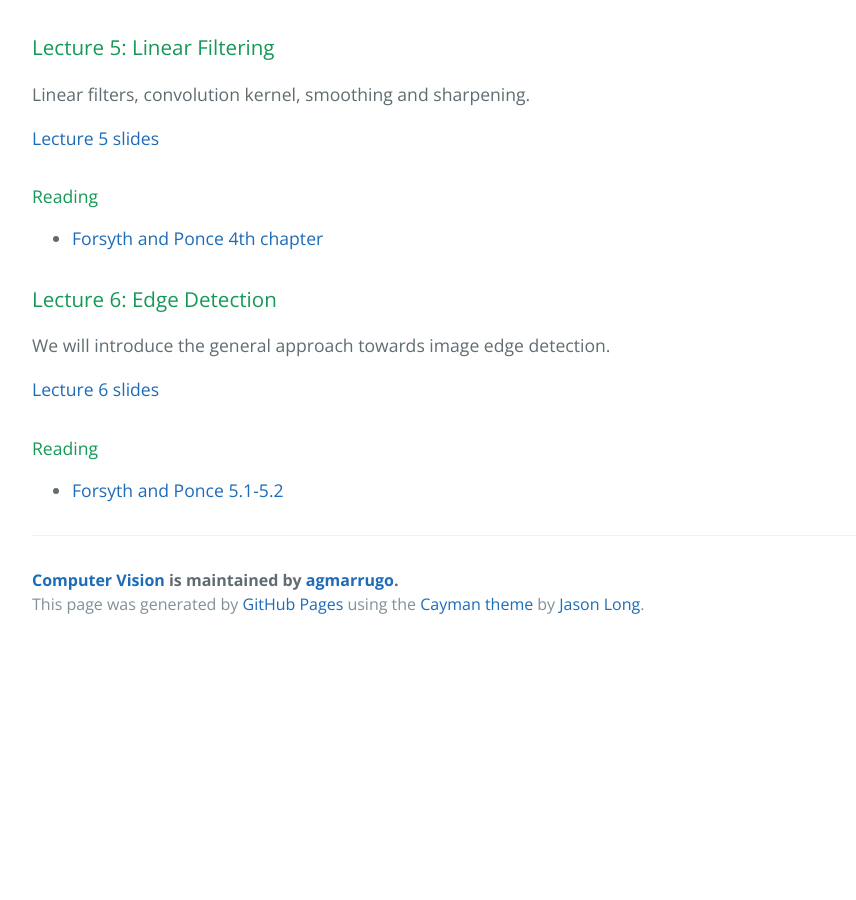
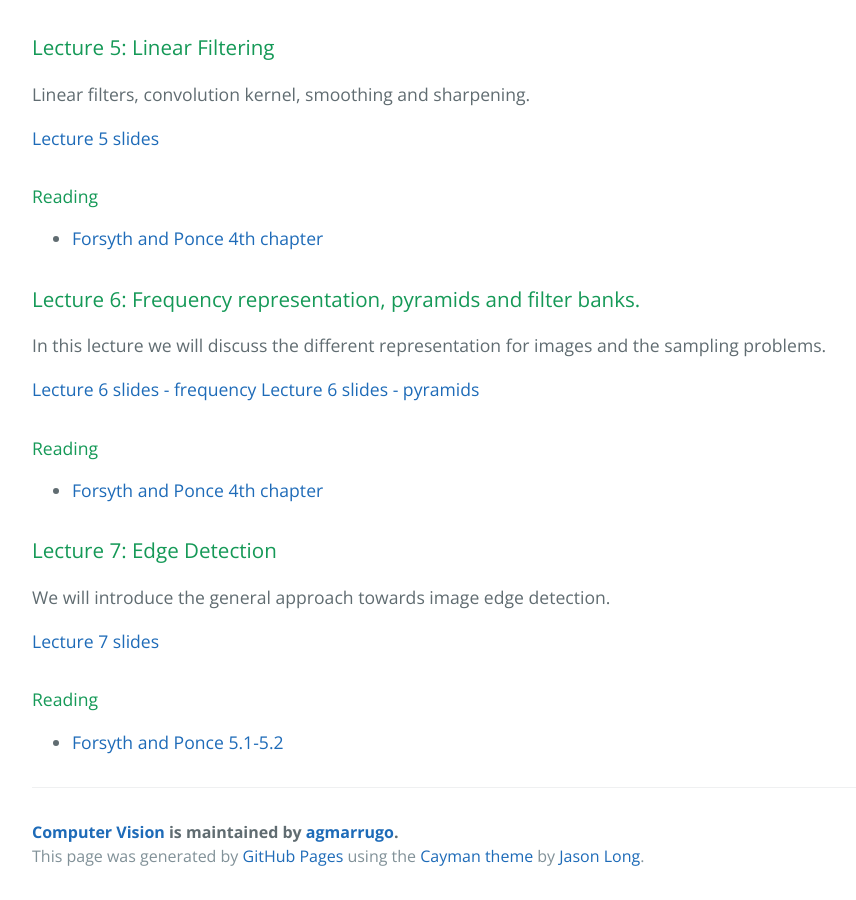
Before and after one commit to opi-lab/optical-metrology-2021, a Jekyll site: the page built from index.md, in a window 1280 px wide and 900 px high, scrolled down 2672 px. Shown: the whole window, without its empty margins (192-1048 px from the left). Built offline with Jekyll 4.4.1, drawn with Linux system fonts in a browser that asks for light colours; before the commit the page ends 3320 px from its top, so only the background shows below that.

Commit message:
Update index.md

```diff
--- a/index.md
+++ b/index.md
@@ -106,11 +106,22 @@ Linear filters, convolution kernel, smoothing and sharpening.
 
 - [Forsyth and Ponce 4th chapter](https://www.dropbox.com/s/oojl3uuwlj8mohk/Forsyth-Ponce-chapter-04.pdf?dl=0)
 
-### Lecture 6: Edge Detection
+### Lecture 6: Frequency representation, pyramids and filter banks.
+
+In this lecture we will discuss the different representation for images and the sampling problems.
+
+[Lecture 6 slides - frequency](https://www.dropbox.com/s/02a64pfpd59m5xi/lec06_frequency.pdf?dl=0)
+[Lecture 6 slides - pyramids](https://www.dropbox.com/s/ladbcvtrek4oro7/lec06_pyramids.pdf?dl=0)
+
+#### Reading
+
+- [Forsyth and Ponce 4th chapter](https://www.dropbox.com/s/oojl3uuwlj8mohk/Forsyth-Ponce-chapter-04.pdf?dl=0)
+
+### Lecture 7: Edge Detection
 
 We will introduce the general approach towards image edge detection.
 
-[Lecture 6 slides](https://www.dropbox.com/s/jzgv403hpwe8uo1/lec06_edge.pdf?dl=0)
+[Lecture 7 slides](https://www.dropbox.com/s/jzgv403hpwe8uo1/lec06_edge.pdf?dl=0)
 
 #### Reading
 
```
